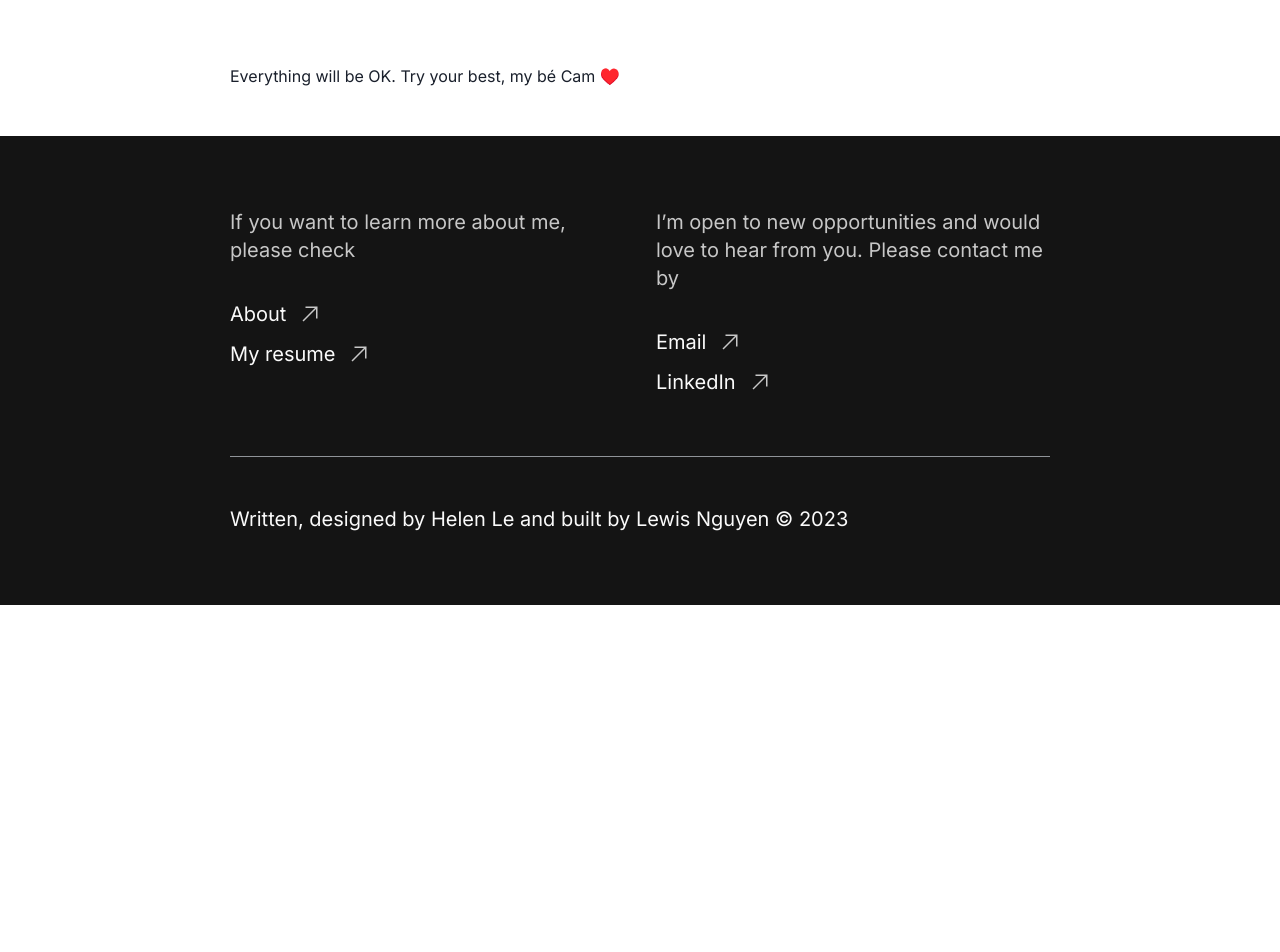
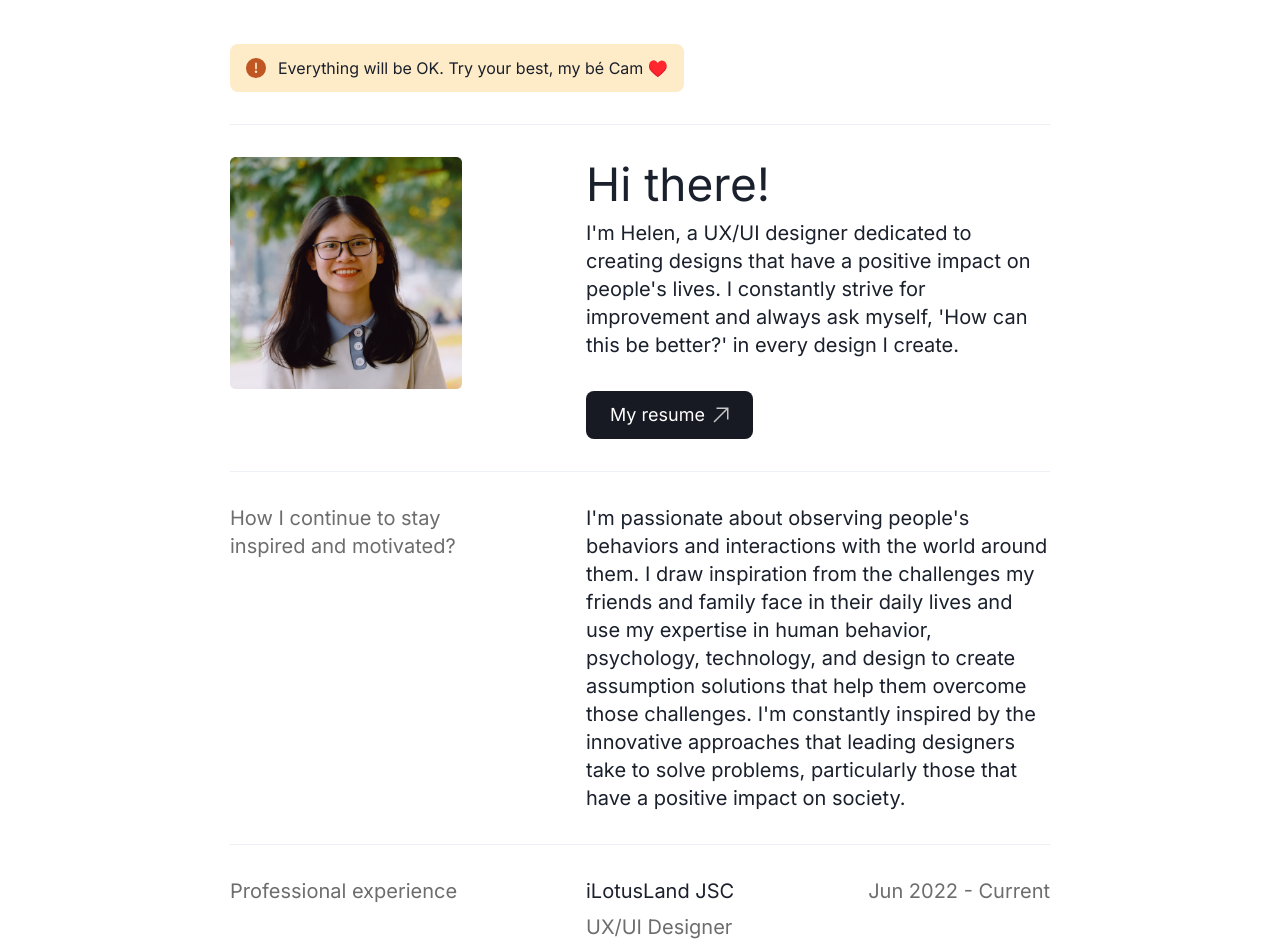
Before and after one commit to tuzkituan/helen-le, a React (Vite) app: page /about in a window 1280 px wide. Shown: the part 100-1052 px from the top of the page. Before the commit the page ends 800 px from the top, so only its background shows below. Built offline with nearby package versions, Linux system fonts and the light colour scheme.

Commit message:
update contact page

```diff
--- a/src/layouts/root.jsx
+++ b/src/layouts/root.jsx
@@ -29,7 +29,7 @@ export default function Root() {
           }}
           paddingTop={{
             base: "24px",
-            md: "60px",
+            md: "40px",
           }}
           paddingBottom="48px"
         >
--- a/src/pages/about.jsx
+++ b/src/pages/about.jsx
@@ -1,5 +1,170 @@
+import {
+  Alert,
+  AlertIcon,
+  Box,
+  Button,
+  Divider,
+  Flex,
+  Image,
+  Stack,
+  Text,
+} from "@chakra-ui/react";
+
 const About = () => {
-  return <div>Everything will be OK. Try your best, my bé Cam ♥️</div>;
+  return (
+    <Box>
+      <Stack spacing="32px" divider={<Divider />}>
+        <Alert status="warning" borderRadius="8px" w="fit-content">
+          <AlertIcon />
+          Everything will be OK. Try your best, my bé Cam ♥️
+        </Alert>
+
+        <Flex
+          gap={{
+            base: "32px",
+            xl: "124px",
+          }}
+          flexDirection={{
+            base: "column",
+            md: "row",
+          }}
+        >
+          <Box borderRadius="8px" flex={1}>
+            <Image
+              src="images/orange_avatar.png"
+              w={{
+                base: "100%",
+                lg: "25vw",
+              }}
+            />
+          </Box>
+
+          <Flex
+            flexDirection="column"
+            justifyContent="space-between"
+            gap="32px"
+            flex={2}
+          >
+            <Stack h="100%">
+              <Text fontSize="46px" lineHeight="54px" fontWeight={400}>
+                Hi there!
+              </Text>
+              <Text fontSize="20px" lineHeight="28px" fontWeight={400}>
+                I&apos;m Helen, a UX/UI designer dedicated to creating designs
+                that have a positive impact on people&apos;s lives. I constantly
+                strive for improvement and always ask myself, &apos;How can this
+                be better?&apos; in every design I create.
+              </Text>
+            </Stack>
+            <Box w="fit-content">
+              <Button
+                rightIcon={<img src={"icons/ic_link_arrow.svg"} alt="" />}
+              >
+                My resume
+              </Button>
+            </Box>
+          </Flex>
+        </Flex>
+        <Flex
+          gap={{
+            base: "32px",
+            xl: "124px",
+          }}
+          flexDirection={{
+            base: "column",
+            md: "row",
+          }}
+        >
+          <Box flex={1}>
+            <Text
+              fontWeight={400}
+              fontSize="20px"
+              lineHeight="28px"
+              color="#6D6D6D"
+            >
+              How I continue to stay inspired and motivated?
+            </Text>
+          </Box>
+
+          <Box flex={2}>
+            <Text fontWeight={400} fontSize="20px" lineHeight="28px">
+              I&apos;m passionate about observing people&apos;s behaviors and
+              interactions with the world around them. I draw inspiration from
+              the challenges my friends and family face in their daily lives and
+              use my expertise in human behavior, psychology, technology, and
+              design to create assumption solutions that help them overcome
+              those challenges. I&apos;m constantly inspired by the innovative
+              approaches that leading designers take to solve problems,
+              particularly those that have a positive impact on society.
+            </Text>
+          </Box>
+        </Flex>
+
+        <Flex
+          gap={{
+            base: "32px",
+            xl: "124px",
+          }}
+          flexDirection={{
+            base: "column",
+            md: "row",
+          }}
+        >
+          <Text
+            fontWeight={400}
+            fontSize="20px"
+            lineHeight="28px"
+            color="#6D6D6D"
+            flex={1}
+          >
+            Professional experience
+          </Text>
+
+          <Flex
+            flex={2}
+            gap="32px"
+            flexDirection={{
+              base: "column",
+              md: "row",
+            }}
+          >
+            <Stack spacing={2} flex={1}>
+              <Text
+                fontWeight={400}
+                fontSize="20px"
+                lineHeight="28px"
+                textAlign="left"
+              >
+                iLotusLand JSC
+              </Text>
+              <Text
+                fontWeight={400}
+                fontSize="20px"
+                lineHeight="28px"
+                color="#6D6D6D"
+              >
+                UX/UI Designer
+              </Text>
+            </Stack>
+
+            <Text
+              fontWeight={400}
+              fontSize="20px"
+              lineHeight="28px"
+              flex={1}
+              textAlign={{
+                base: "left",
+                lg: "right",
+              }}
+              color="#6D6D6D"
+            >
+              Jun 2022 - Current
+            </Text>
+          </Flex>
+        </Flex>
+      </Stack>
+    </Box>
+  );
 };
 
 export default About;
--- a/src/pages/my-work.jsx
+++ b/src/pages/my-work.jsx
@@ -1,33 +1,6 @@
 import { Box, Button, Flex, Image, Spacer, Text } from "@chakra-ui/react";
-
+import data from "../projects.json";
 const MyWork = () => {
-  const cards = [
-    {
-      id: 1,
-      description: "Healthy recipe planner & delivery app.",
-      title: "Nurix",
-      link: "#",
-      images: ["images/nurix_1.png", "images/nurix_2.png"],
-      color: "#EDF4D7",
-    },
-    {
-      id: 2,
-      description: "Improve the parking experience.",
-      title: "Navo",
-      link: "#",
-      images: ["images/navo_1.png", "images/navo_2.png"],
-      color: "#D5E6FB",
-    },
-    {
-      id: 3,
-      description: "Enhances farm operations for Vietnamese farmers.",
-      title: "Farmate",
-      link: "#",
-      images: ["images/farmate_1.png"],
-      color: "#CCDDD9",
-    },
-  ];
-
   const _renderCard = ({
     id,
     title,
@@ -114,7 +87,7 @@ const MyWork = () => {
       </Text>
       <Spacer h={4} />
       <Flex w="100%" gap="32px" flexDirection="column">
-        {cards.map((x) => _renderCard(x))}
+        {data.map((x) => _renderCard(x))}
       </Flex>
     </Box>
   );
--- /dev/null
+++ b/src/projects.json
@@ -0,0 +1,34 @@
+[
+    {
+        "id": 1,
+        "description": "Healthy recipe planner & delivery app.",
+        "title": "Nurix",
+        "link": "#",
+        "images": [
+            "images/nurix_1.png",
+            "images/nurix_2.png"
+        ],
+        "color": "#EDF4D7"
+    },
+    {
+        "id": 2,
+        "description": "Improve the parking experience.",
+        "title": "Navo",
+        "link": "#",
+        "images": [
+            "images/navo_1.png",
+            "images/navo_2.png"
+        ],
+        "color": "#D5E6FB"
+    },
+    {
+        "id": 3,
+        "description": "Enhances farm operations for Vietnamese farmers.",
+        "title": "Farmate",
+        "link": "#",
+        "images": [
+            "images/farmate_1.png"
+        ],
+        "color": "#CCDDD9"
+    }
+]
```
Also changed, not shown: public/images/orange_avatar.png (added).
